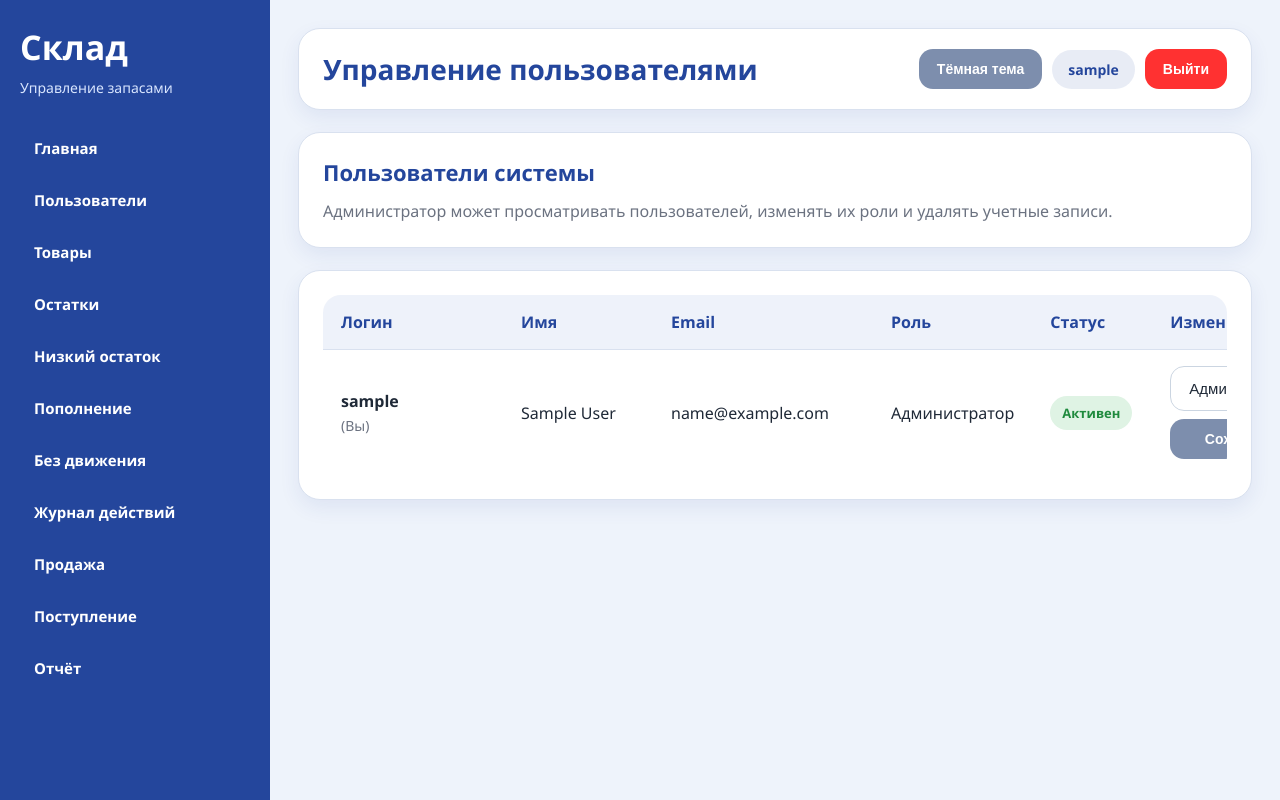
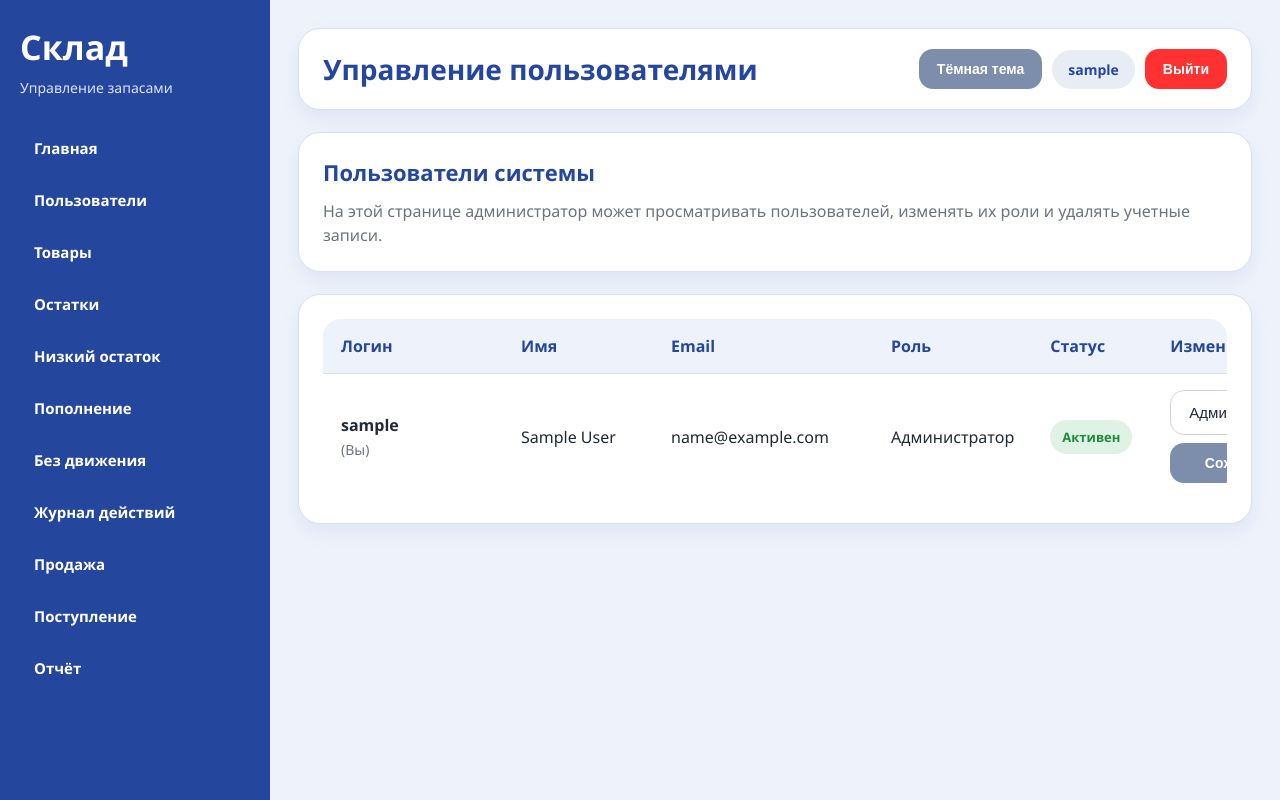
Before and after one commit to llimarenko05-cmd/diplom-store, a Django app: page /users/ in a window 1280 px wide. Run offline with Django 5.2, Linux system fonts and the light colour scheme; the visitor is signed in with stand-in values (Sample User, id 1); data comes from the database, SQL or seed files in the repository.

Commit message:
доработана страница пользователей

```diff
--- a/inventory/templates/inventory/user_list.html
+++ b/inventory/templates/inventory/user_list.html
@@ -7,7 +7,10 @@
 
 <div class="card">
     <h2>Пользователи системы</h2>
-    <p>Администратор может просматривать пользователей, изменять их роли и удалять учетные записи.</p>
+    <p>
+        На этой странице администратор может просматривать пользователей,
+        изменять их роли и удалять учетные записи.
+    </p>
 </div>
 
 <div class="card">
@@ -42,7 +45,7 @@
                         {% endif %}
                     </td>
 
-                    <td class="email-cell">
+                    <td>
                         {% if item.email %}
                         {{ item.email }}
                         {% else %}
```
